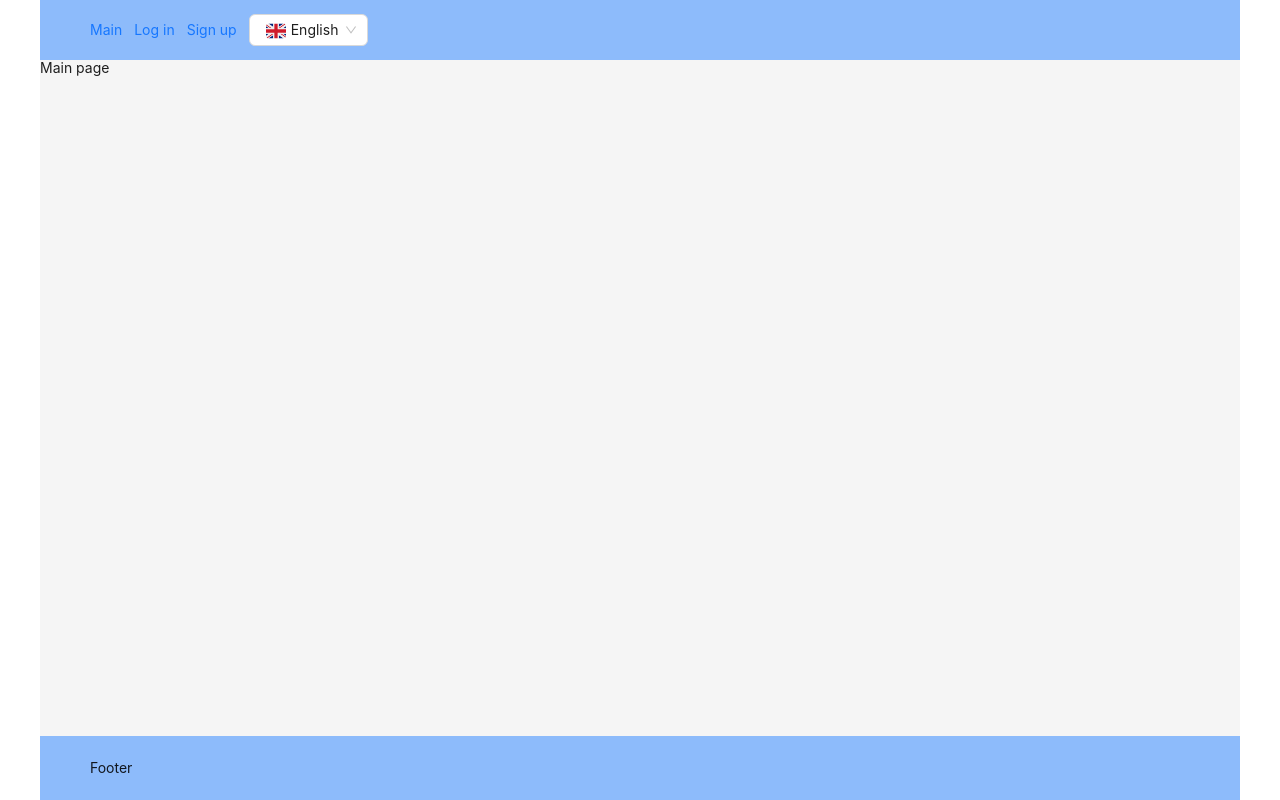
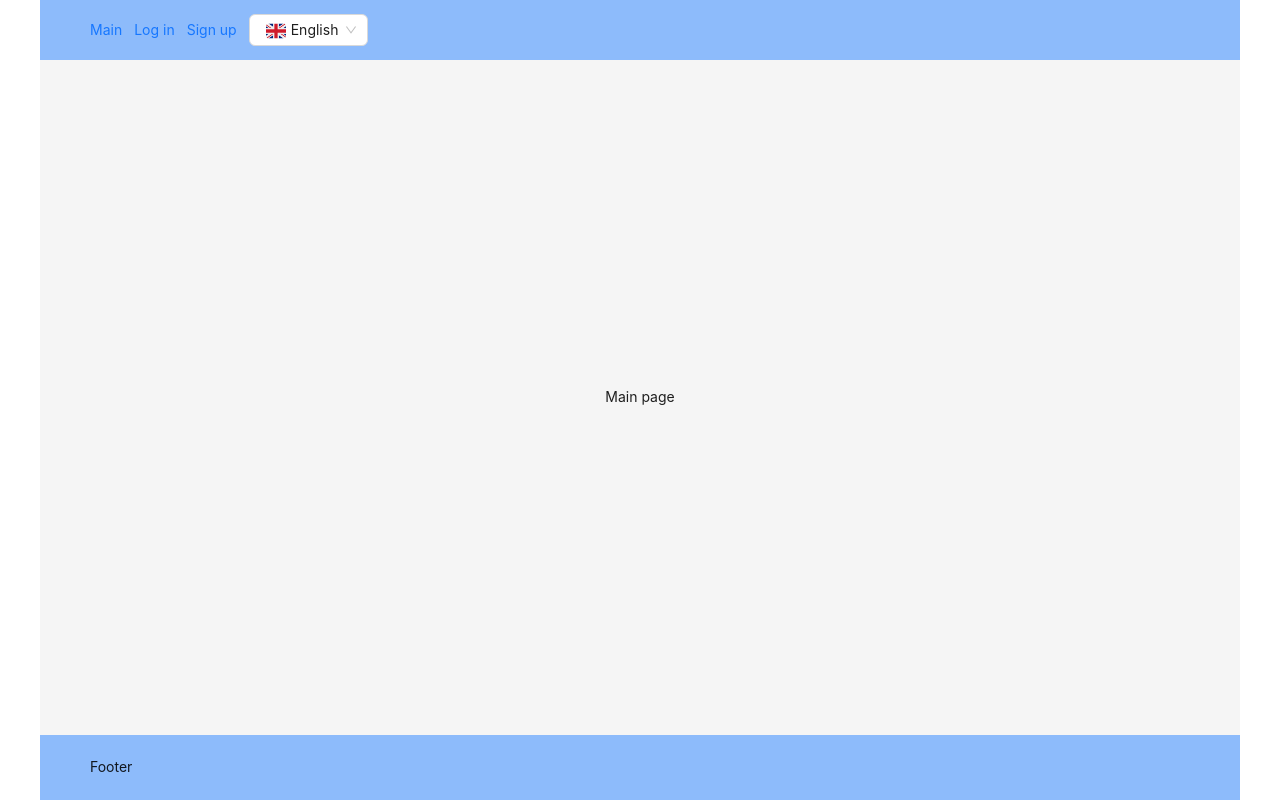
Before and after one commit to TraineeProjectTeam/sputnik-project, a React (Vite) app in the folder client/: page / in a window 1280 px wide. Built offline with nearby package versions, Linux system fonts and the light colour scheme.

Commit message:
fix: layout, added varialbes heights

```diff
--- a/client/src/shared/styles/variables.scss
+++ b/client/src/shared/styles/variables.scss
@@ -1,4 +1,12 @@
 :root {
+  // height
+  --header-height: 3.75rem;
+  --footer-height: 4.0625rem;
+
   // borders
   --main-border-radius: 0.3125rem;
+
+  // z-index
+  --header-z-index: 100;
+  --footer-z-index: 100;
 }
--- a/client/src/widgets/layout/ui/footer/ui/footer.tsx
+++ b/client/src/widgets/layout/ui/footer/ui/footer.tsx
@@ -1,12 +1,12 @@
-import { Layout } from "antd";
-import styled from "styled-components";
+import { Layout } from 'antd';
+import styled from 'styled-components';
 
 export const Footer = () => {
-  return (
-    <StyledFooter>Footer</StyledFooter>
-  )
-}
+  return <StyledFooter>Footer</StyledFooter>;
+};
 
 const StyledFooter = styled(Layout.Footer)`
   background-color: var(--main-background-color);
+  z-index: var(--footer-z-index);
+  height: var(--footer-height);
 `;
--- a/client/src/widgets/layout/ui/header/ui/header.tsx
+++ b/client/src/widgets/layout/ui/header/ui/header.tsx
@@ -38,13 +38,13 @@ export const Header = () => {
 };
 
 const StyledHeader = styled(Layout.Header)`
-  height: 3.75rem;
+  height: var(--header-height);
   background-color: var(--main-background-color);
   display: flex;
   column-gap: 0.75rem;
   position: sticky;
   top: 0;
   width: 100%;
-  z-index: 100;
+  z-index: var(--header-z-index);
   align-items: center;
 `;
--- a/client/src/widgets/layout/ui/layout.tsx
+++ b/client/src/widgets/layout/ui/layout.tsx
@@ -11,24 +11,38 @@ export const LayoutComponent = (props: ILayoutProps) => {
     <StyledLayoutConainer>
       <StyledLayout>
         <Header />
-        <StyledContent>{children}</StyledContent>
-        <Footer />
+        <StyledContainer>
+          <StyledContent>{children}</StyledContent>
+          <Footer />
+        </StyledContainer>
       </StyledLayout>
     </StyledLayoutConainer>
-  )
-}
+  );
+};
 
 const StyledLayoutConainer = styled.div`
   display: flex;
   justify-content: center;
   height: 100%;
-`
+`;
 
 const StyledLayout = styled(Layout)`
   max-width: 75rem;
   position: relative;
-`
+  overflow: hidden;
+`;
+
+const StyledContainer = styled.div`
+  height: 100%;
+  display: flex;
+  flex-direction: column;
+  overflow-y: auto;
+  overflow-x: hidden;
+`;
 
 const StyledContent = styled(Layout.Content)`
   flex-grow: 1;
-`
+  display: flex;
+  justify-content: center;
+  align-items: center;
+`;
```
